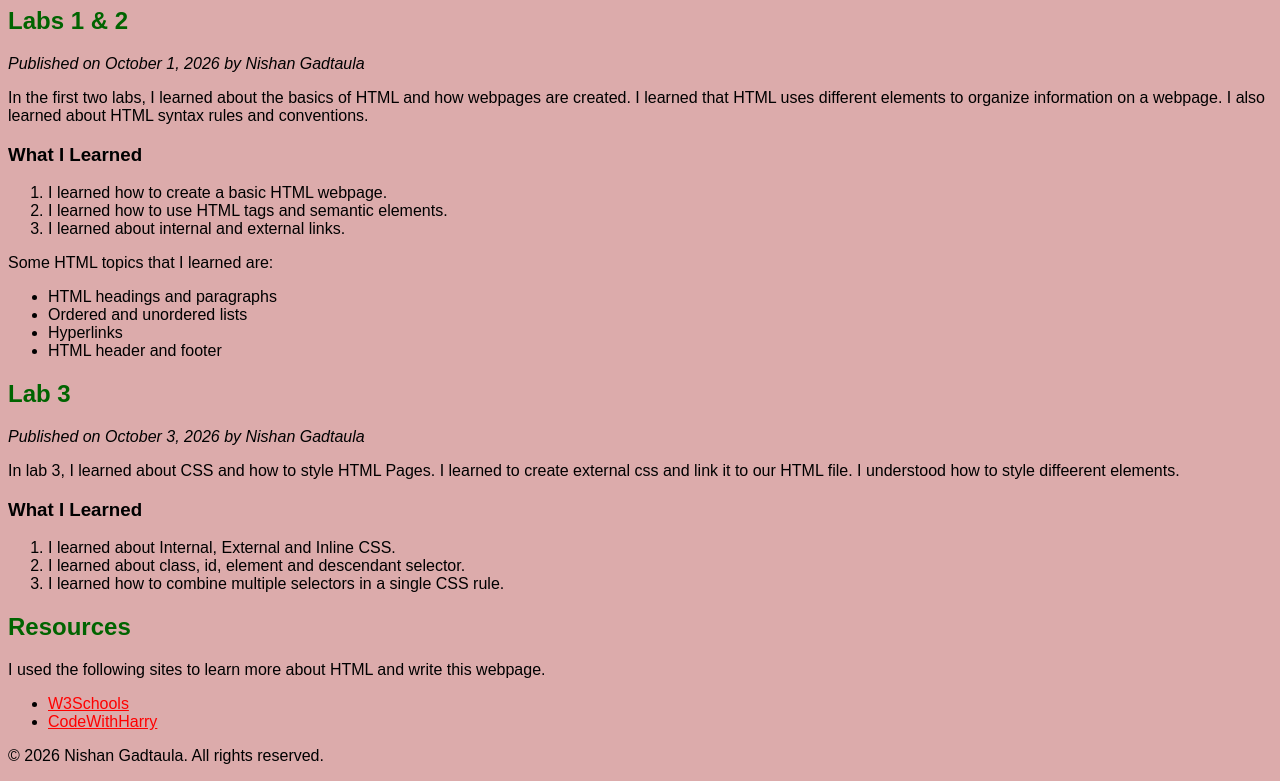
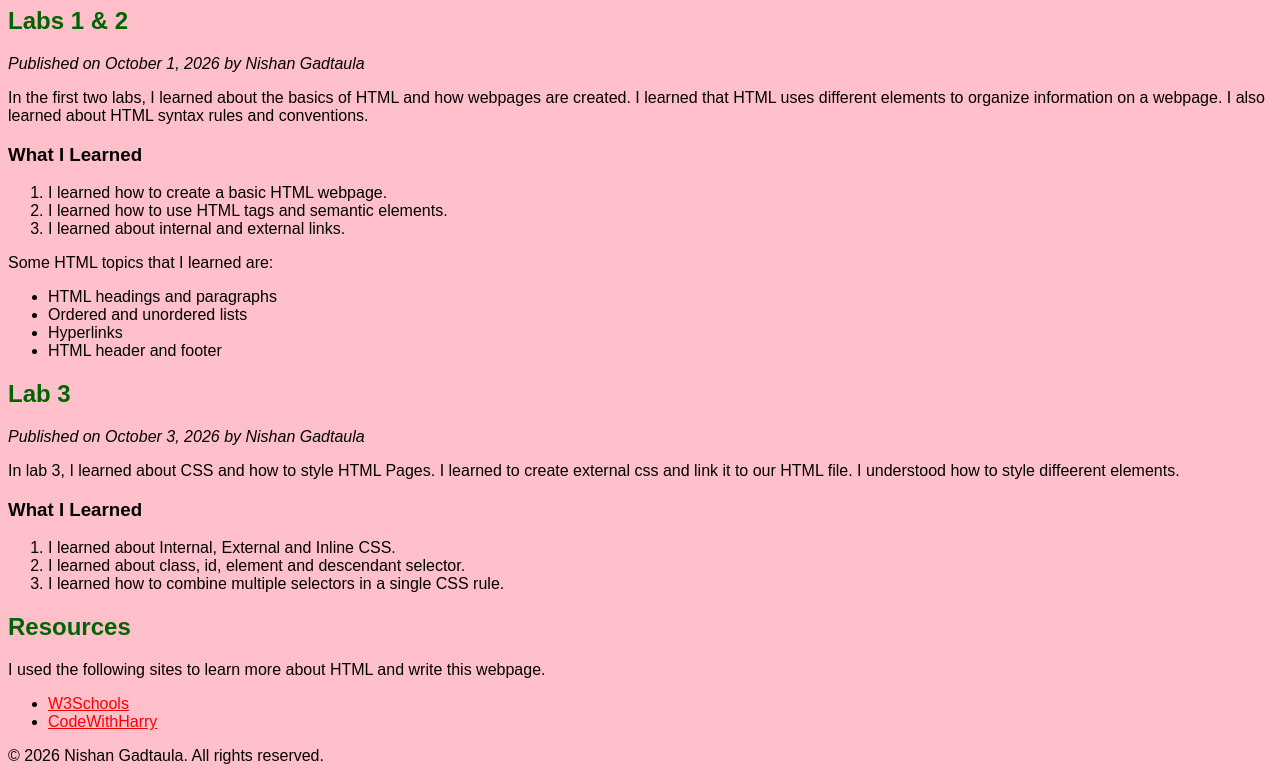
Before and after one commit to nishangadtaula26/CSIT121, a plain HTML site: page lab03/index.html in a window 1280 px wide. Shown: the part 73-854 px from the top of the page. Drawn offline with Linux system fonts and the light colour scheme.

Commit message:
Change background color to pink

```diff
--- a/lab03/style.css
+++ b/lab03/style.css
@@ -1,5 +1,5 @@
 body {
-    background-color: rgb(220, 171, 171);
+    background-color: pink;
     color: black;
     font-family: Arial, sans-serif;
 }
```
